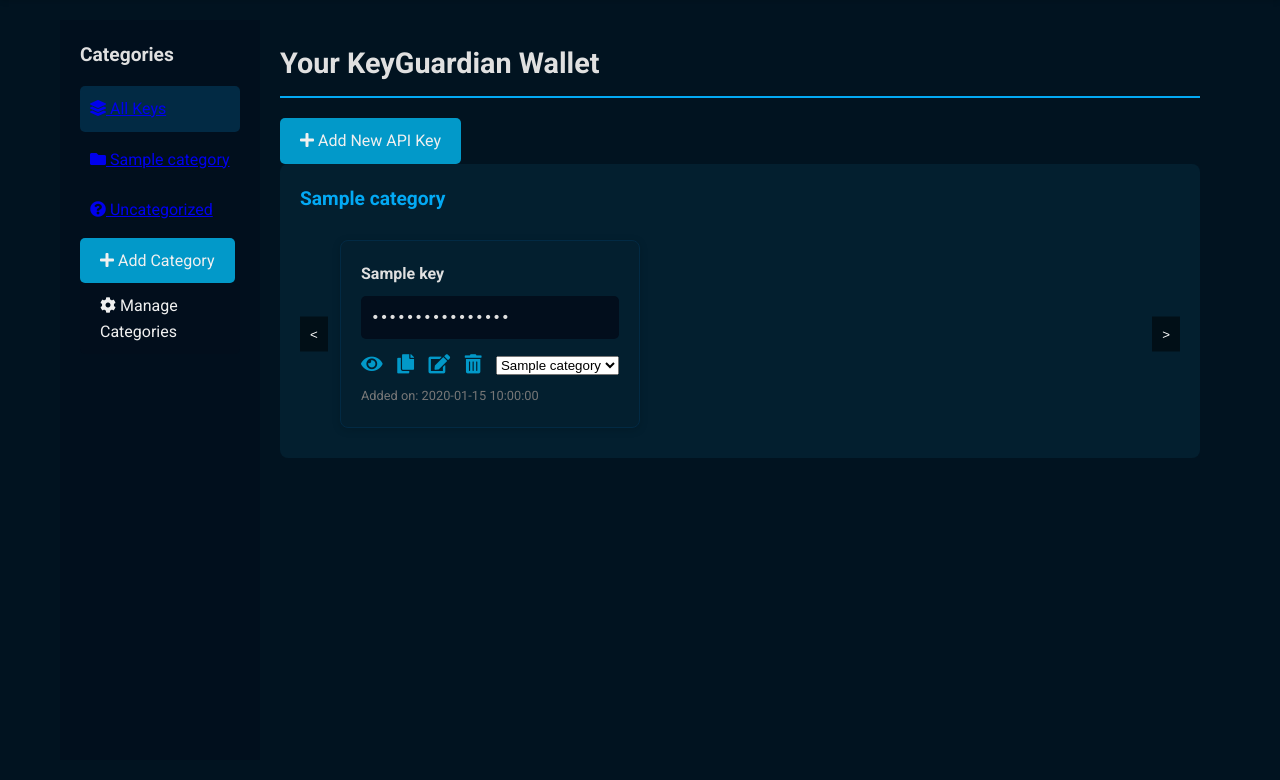
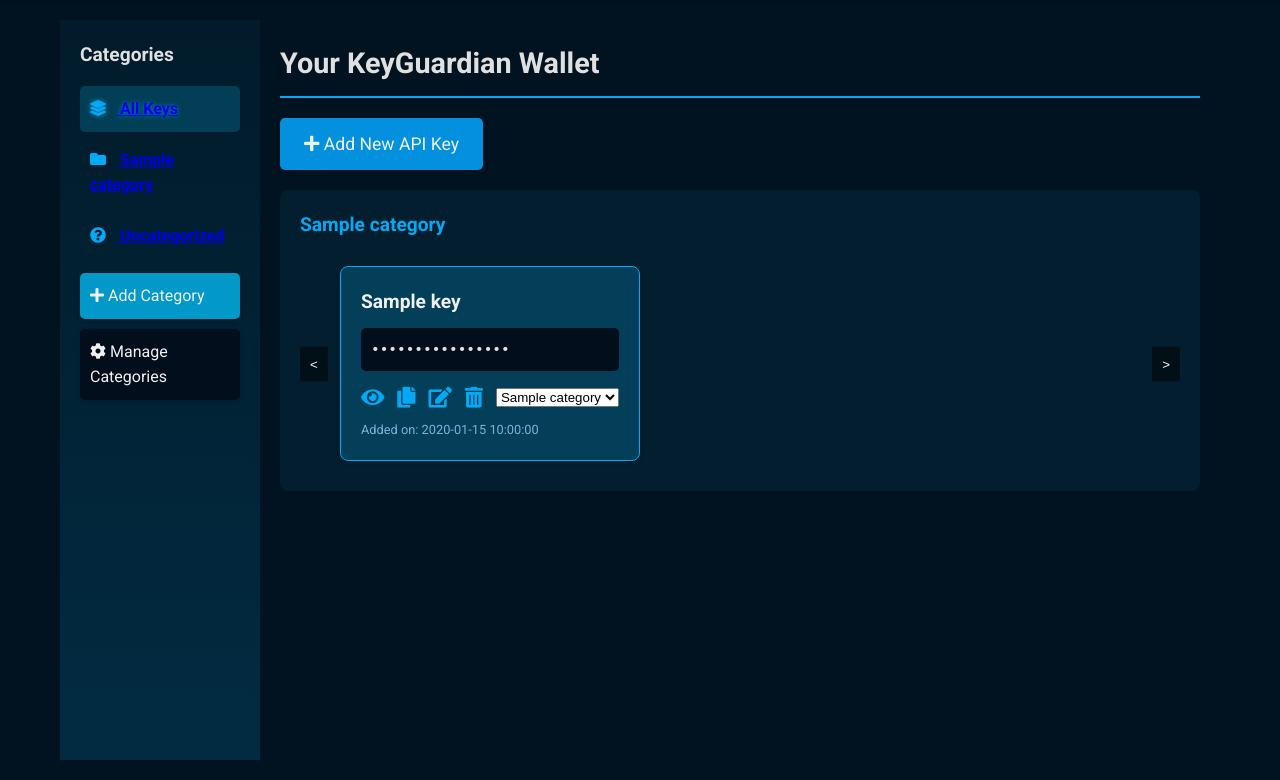
Before and after one commit to Garblesnarff/apikeywallet, a Flask app: page /wallet in a window 1280 px wide. Shown: the part 123-903 px from the top of the page. Run offline with Flask 3, Linux system fonts and the light colour scheme; a user stored in the database is signed in; tables that the repository leaves empty hold one stand-in row (values such as "Sample post"); parts of the project's set-up code (start-up, migrations or seed data) failed here and were passed over.

Commit message:
Agent query: Please verify the following visual changes: 1) The sidebar now has a gradient background from #011B2A to #022B42. 2) The category list items have bold blue text (#03A9F4) and change appearance on hover. 3) The 'Add Category' button in the sidebar has a new hover effect. 4) The main panel's 'Add New API Key' button is larger and has a new hover effect. 5) The API key cards have a new background color (#033F58) and hover effect. 6) The action icons (eye, edit, delete) are larger and change color on hover. Please confirm if all these changes are visible and working correctly.

```diff
--- a/static/css/styles.css
+++ b/static/css/styles.css
@@ -124,7 +124,7 @@ h2 {
 
 .category-panel {
     width: 200px;
-    background-color: #010F1D;
+    background: linear-gradient(to bottom, #011B2A, #022B42);
     padding: 20px;
     overflow-y: auto;
     height: 100%;
@@ -147,20 +147,28 @@ h2 {
     padding: 10px;
     margin-bottom: 5px;
     border-radius: 5px;
-    transition: background-color 0.3s, color 0.3s;
-    color: var(--text-color);
+    transition: background-color 0.3s, color 0.3s, text-shadow 0.3s;
+    color: #03A9F4;
+    font-weight: bold;
 }
 
 #category-list li:hover,
 #category-list li.active {
-    background-color: #022A44;
+    background-color: #023E56;
     color: #F0F0F0;
+    text-shadow: 0 0 5px rgba(3, 169, 244, 0.7);
+}
+
+#category-list li i {
+    margin-right: 10px;
+    color: #03A9F4;
 }
 
 .api-key-content {
     flex-grow: 1;
     overflow-y: auto;
     padding: 20px;
+    background-color: #011320;
 }
 
 .api-key-container {
@@ -199,23 +207,24 @@ h2 {
     flex: 0 0 auto;
     width: 300px;
     margin-right: 20px;
-    background: #031F2F;
+    background-color: #033F58;
+    border: 1px solid #03A9F4;
     border-radius: 8px;
-    box-shadow: 0px 2px 8px rgba(0,0,0,0.15);
+    box-shadow: 0 2px 5px rgba(0, 0, 0, 0.1);
     padding: 20px;
     transition: all 0.3s ease;
-    border: 1px solid #022A44;
 }
 
 .api-key:hover {
     transform: translateY(-5px);
-    box-shadow: 0px 4px 12px rgba(0,0,0,0.2);
+    box-shadow: 0 5px 15px rgba(3, 169, 244, 0.3);
 }
 
 .api-key h4 {
     margin-bottom: 10px;
-    color: var(--text-color);
-    font-weight: 600;
+    color: #F0F0F0;
+    font-size: 1.2rem;
+    font-weight: bold;
 }
 
 .masked-key {
@@ -241,18 +250,19 @@ h2 {
     background: none;
     border: none;
     cursor: pointer;
-    font-size: 1.2rem;
-    color: var(--button-color);
-    transition: color 0.2s ease;
+    font-size: 1.3rem;
+    color: #03A9F4;
+    transition: all 0.3s ease;
 }
 
 .key-actions button:hover {
-    color: #03A9F4;
+    color: #F0F0F0;
+    text-shadow: 0 0 5px rgba(3, 169, 244, 0.7);
 }
 
 .date-added {
     font-size: 0.8rem;
-    color: #777;
+    color: #7BB4D9;
     margin-top: 10px;
 }
 
@@ -390,3 +400,34 @@ h2 {
 .toggle-visibility-btn:hover {
     color: var(--button-hover-color);
 }
+
+.category-panel .btn-sm {
+    width: 100%;
+    margin-top: 10px;
+    font-size: 1rem;
+    padding: 10px;
+    border-radius: 5px;
+    box-shadow: 0 2px 5px rgba(0, 0, 0, 0.2);
+    transition: all 0.3s ease;
+}
+
+.category-panel .btn-sm:hover {
+    transform: translateY(-2px);
+    box-shadow: 0 4px 8px rgba(0, 0, 0, 0.3);
+    background-color: #03A9F4;
+}
+
+.add-key-btn {
+    font-size: 1.1rem;
+    padding: 12px 24px;
+    margin-bottom: 20px;
+    background-color: #0390DF;
+    box-shadow: 0 2px 5px rgba(0, 0, 0, 0.2);
+    transition: all 0.3s ease;
+}
+
+.add-key-btn:hover {
+    background-color: #03A9F4;
+    transform: translateY(-2px);
+    box-shadow: 0 4px 8px rgba(0, 0, 0, 0.3);
+}
```
Also changed, not shown: Pasted-Here-are-a-few-targeted-suggestions-for-improving-the-visual-appeal-and-making-certain-elements-stan-1727976217671.txt (added, +58 -0 lines).
